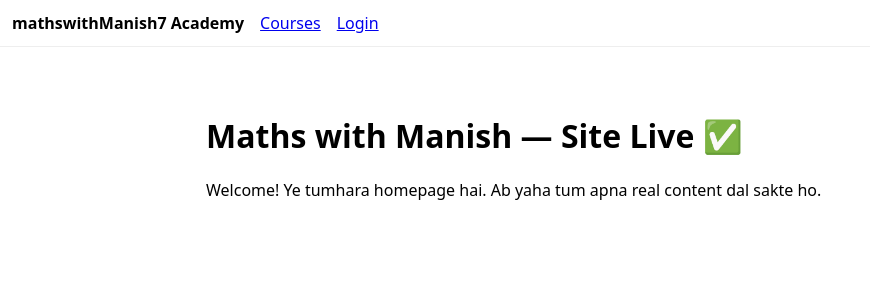
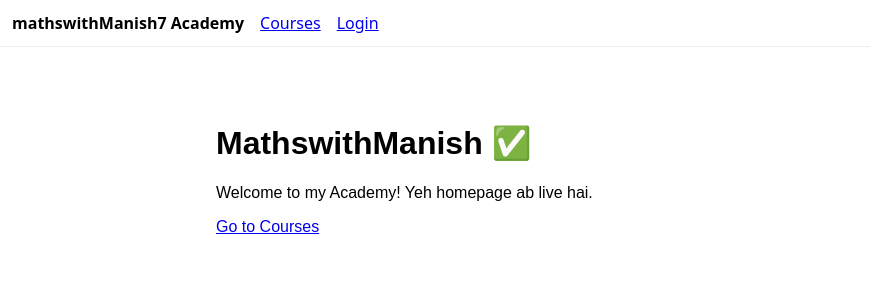
Before and after one commit to mathswithManish/mathswithManish, a Next.js app: page / in a window 1280 px wide. Shown: the top 300 px of the page, without its empty margins (0-870 px from the left). Built offline with nearby package versions, Linux system fonts and the light colour scheme; no server answers.

Commit message:
Update index.js

```diff
--- a/pages/index.js
+++ b/pages/index.js
@@ -1,9 +1,10 @@
 // pages/index.js
 export default function Home() {
   return (
-    <div style={{ padding: 30, fontFamily: "system-ui" }}>
-      <h1>Maths with Manish — Site Live ✅</h1>
-      <p>Welcome! Ye tumhara homepage hai. Ab yaha tum apna real content dal sakte ho.</p>
+    <div style={{ padding: 40, fontFamily: "sans-serif" }}>
+      <h1>MathswithManish ✅</h1>
+      <p>Welcome to my Academy! Yeh homepage ab live hai.</p>
+      <a href="/courses">Go to Courses</a>
     </div>
   );
 }
```
